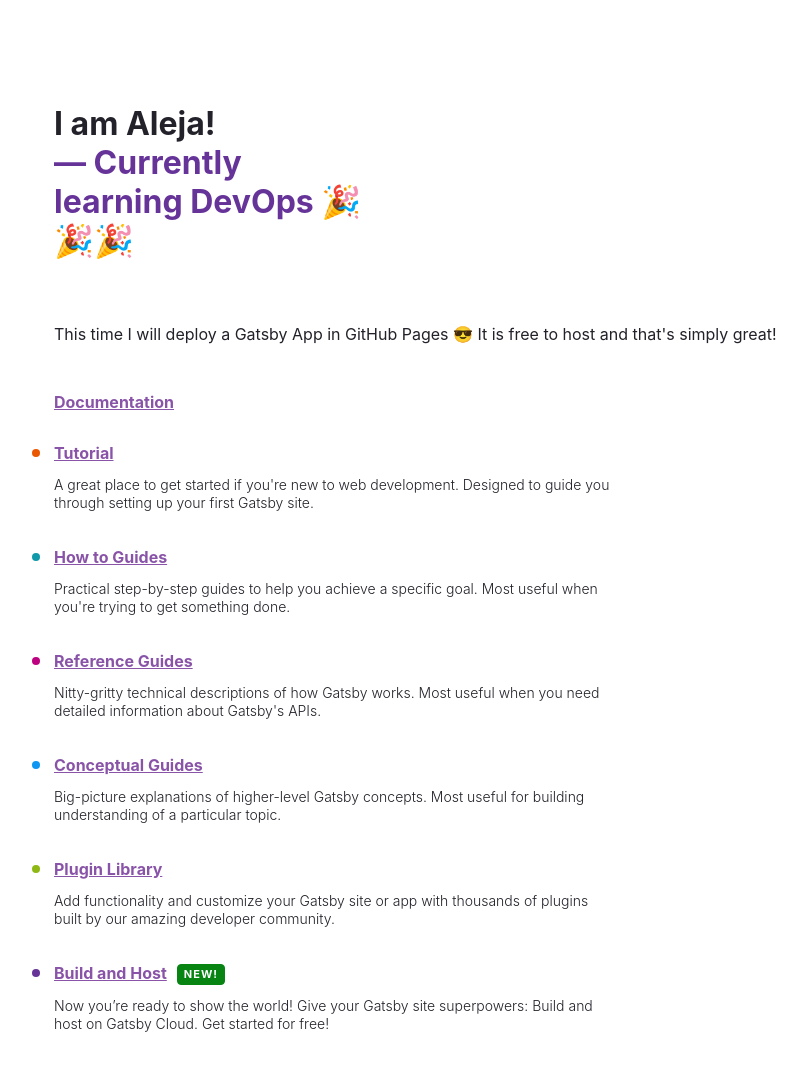
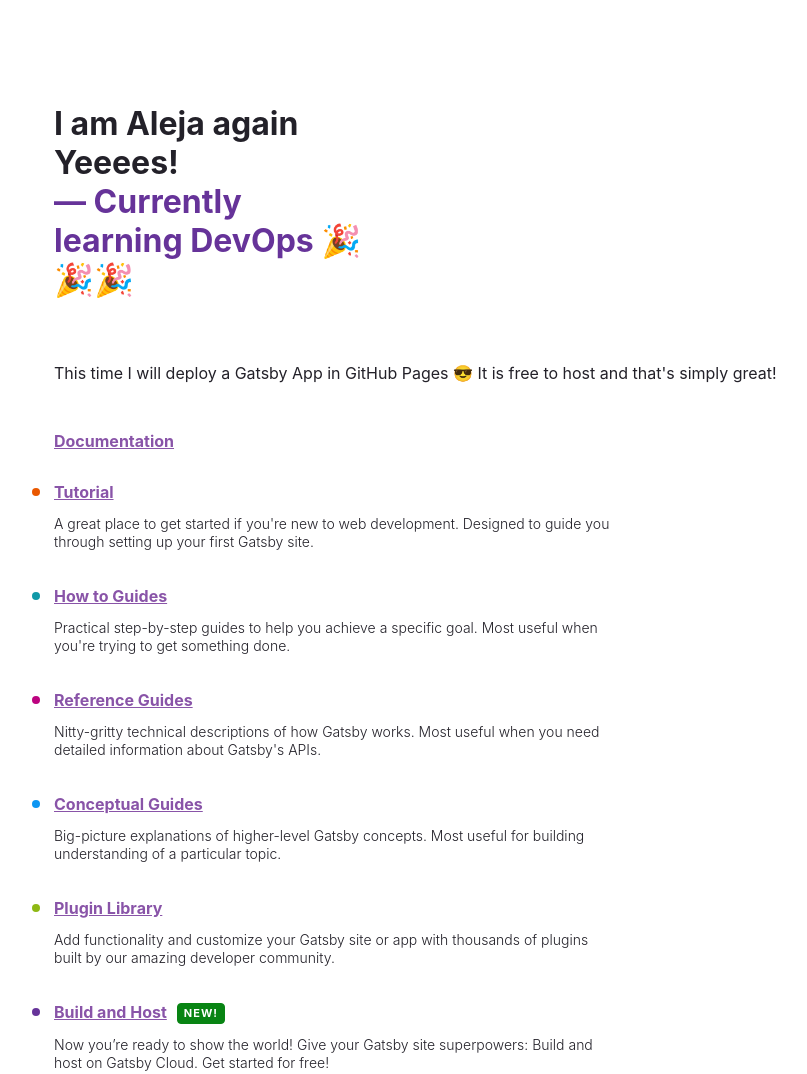
Before and after one commit to aleja-arias/my-gatsby-site, a Gatsby site: page / in a window 1280 px wide. Shown: the top 1074 px of the page, without its empty margins (50-857 px from the left). Built offline with nearby package versions, Linux system fonts and the light colour scheme; Gatsby itself is replaced by a stand-in of ours.

Commit message:
Change title to check workflow

```diff
--- a/src/pages/index.js
+++ b/src/pages/index.js
@@ -120,7 +120,7 @@
   return (
     <main style={pageStyles}>
       <h1 style={headingStyles}>
-        I am Aleja!
+        I am Aleja again Yeeees!
         <br />
         <span style={headingAccentStyles}>— Currently learning DevOps 🎉🎉🎉</span>
       </h1>
```
